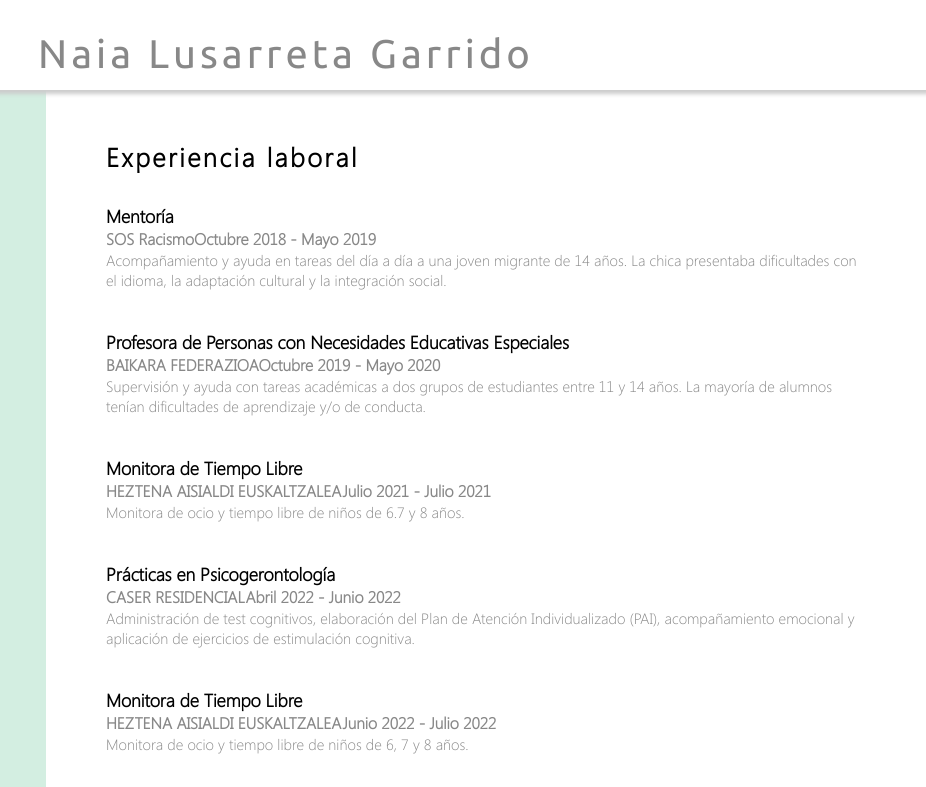
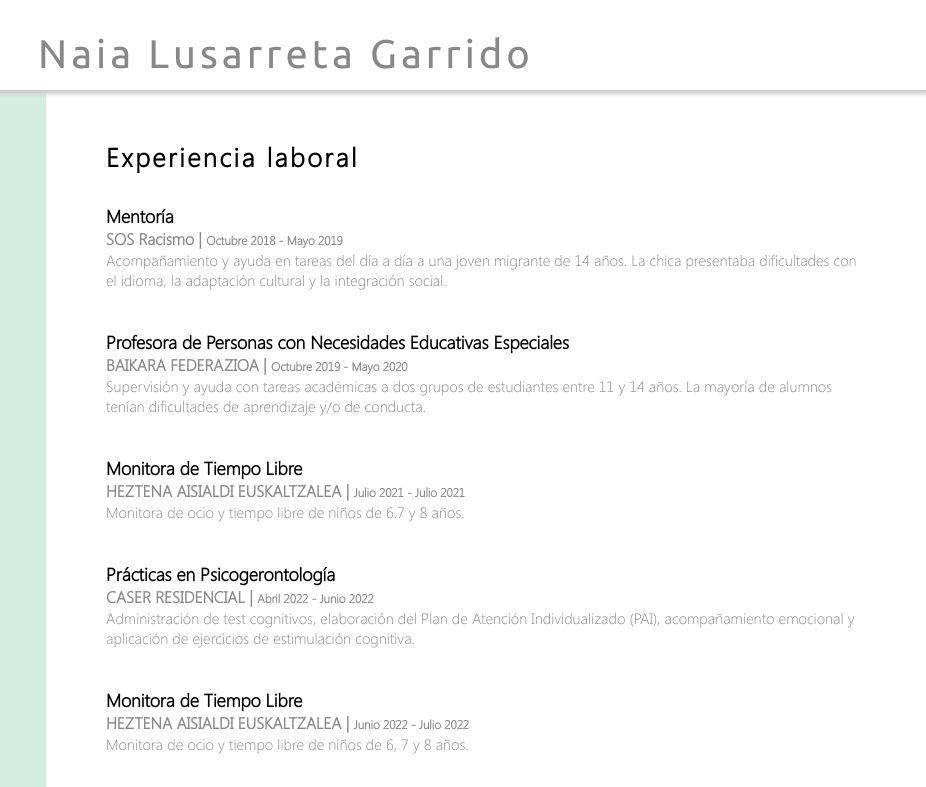
Before and after one commit to pablolusarreta/naia.lusarreta, a website: page docs/index.html in a window 1280 px wide. Shown: the top 787 px of the page, 354-1280 px from the left. Drawn offline with Linux system fonts and the light colour scheme.

Commit message:
Correcciones de formato

```diff
--- a/docs/index.css
+++ b/docs/index.css
@@ -159,7 +159,10 @@ header>div {
     font-size: 16px;
     color: var(--colorText);
 }
-
+#cuerpo>div>h2>span {
+    font-size: 12px;
+    color: var(--colorText);
+}
 #cuerpo>div>p {
     font-size: 15px;
     font-weight: 100;
--- a/docs/index.js
+++ b/docs/index.js
@@ -52,7 +52,7 @@ const inicio = () => {
                 document.getElementById("cuerpo").innerHTML +=
                     `<div>
                     <h1>${data[Object.keys(data)[0]][i].Puesto}</h1>
-                    <h2>${data[Object.keys(data)[0]][i].Empresa}<span>${data[Object.keys(data)[0]][i].Fecha}</span></h2>
+                    <h2>${data[Object.keys(data)[0]][i].Empresa} | <span> ${data[Object.keys(data)[0]][i].Fecha}</span></h2>
                     <p>${data[Object.keys(data)[0]][i].Descripción}</p>
                 </div>`
             }
@@ -61,9 +61,9 @@ const inicio = () => {
             for (const i in data[Object.keys(data)[1]]) {
                 document.getElementById("cuerpo").innerHTML +=
                     `<div>
-                    <h1>${data[Object.keys(data)[1]][i].Título} | ${data[Object.keys(data)[1]][i].Fecha}</span></h2>
-                    <p>${data[Object.keys(data)[1]][i].Institución}</p></h1>
-                    <h2>${data[Object.keys(data)[1]][i].Descripción}<span>
+                    <h1>${data[Object.keys(data)[1]][i].Título}</h2>
+                    <h2>${data[Object.keys(data)[1]][i].Institución} | <span> ${data[Object.keys(data)[1]][i].Fecha}</span></h2>
+                    <p>${data[Object.keys(data)[1]][i].Descripción}<p>
                 </div>`
             }
             // LATERAL
```
